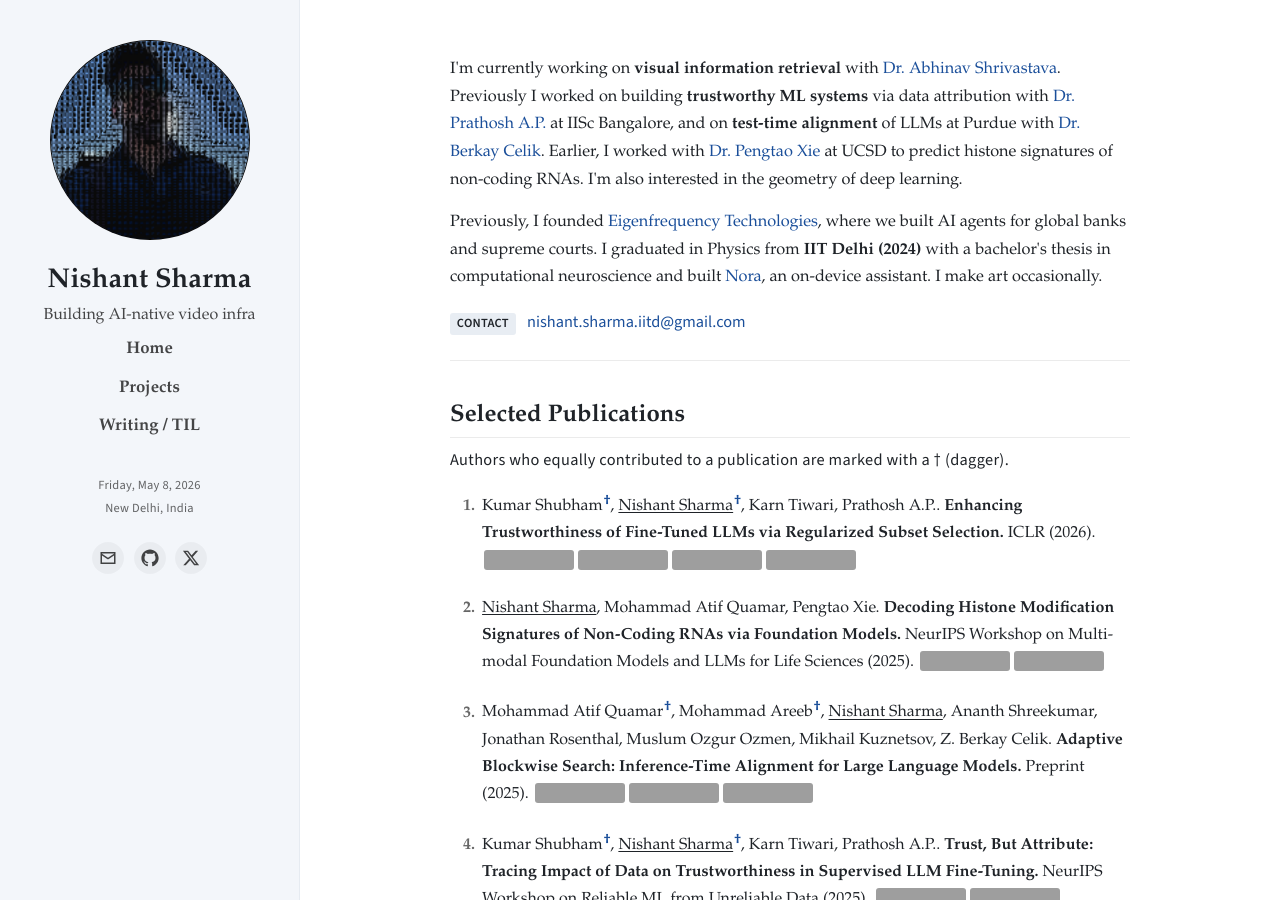
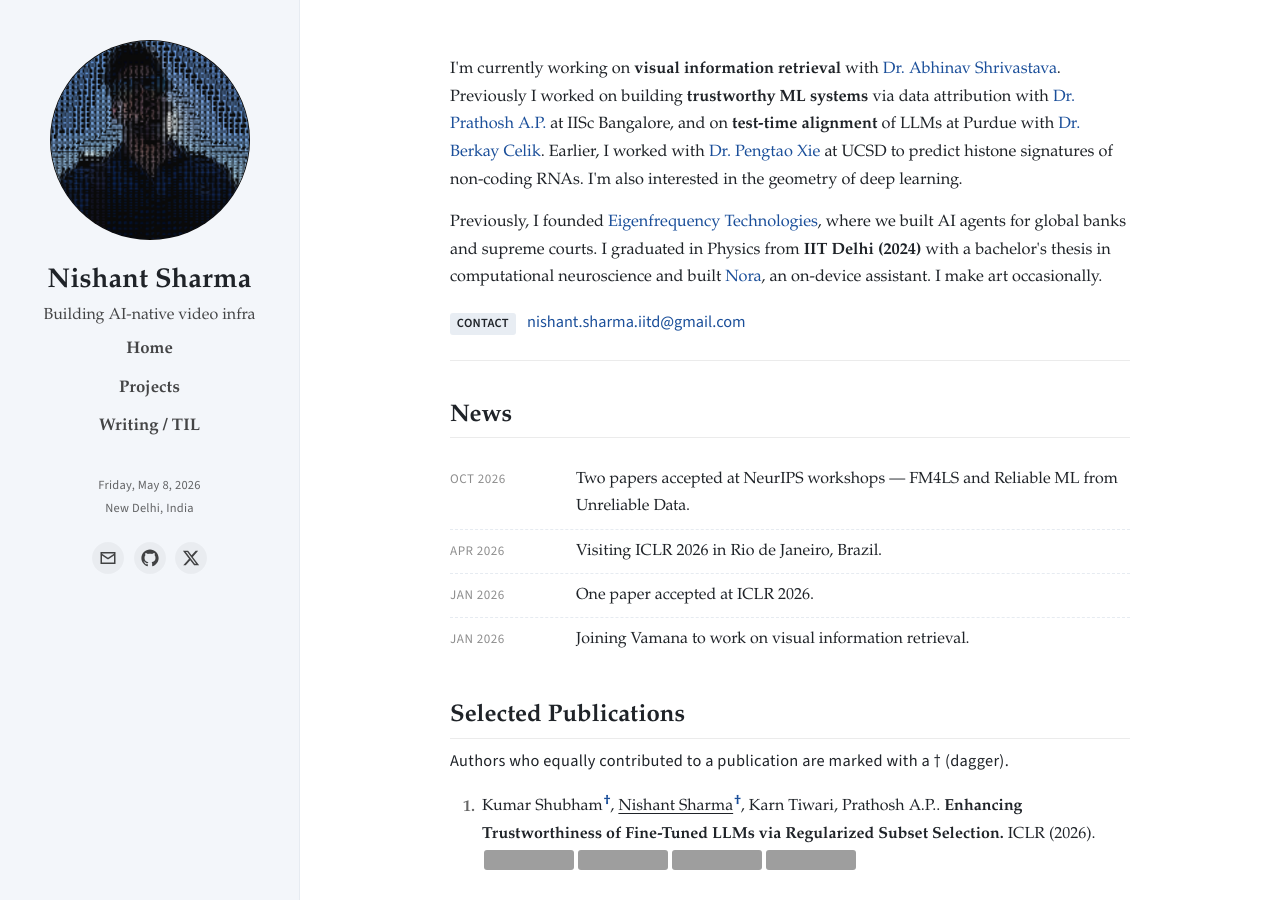
Before and after one commit to sevendaystoglory/sevendaystoglory.github.io, a Jekyll site: the page built from index.md, in a window 1280 px wide and 900 px high, cut to the strip 0-900 px from the top of the window. Built offline with Jekyll 4.4.1, drawn with Linux system fonts in a browser that asks for light colours; grey boxes are pictures that could not be loaded.

Commit message:
feat: add a News section between intro and Publications
Source the entries from _data/news.yml so they can be edited without
touching the layout. Reuses the existing .news-list / .news-item
typography from the Writing/TIL block. Items can optionally carry a
url: field to render as a link.

Initial entries (newest first): NeurIPS workshop acceptances, ICLR
visit, ICLR acceptance, joining Vamana for visual information retrieval.

```diff
--- /dev/null
+++ b/_data/news.yml
@@ -0,0 +1,12 @@
+# Newest first.
+- date: "Oct 2026"
+  text: "Two papers accepted at NeurIPS workshops — FM4LS and Reliable ML from Unreliable Data."
+
+- date: "Apr 2026"
+  text: "Visiting ICLR 2026 in Rio de Janeiro, Brazil."
+
+- date: "Jan 2026"
+  text: "One paper accepted at ICLR 2026."
+
+- date: "Jan 2026"
+  text: "Joining Vamana to work on visual information retrieval."
--- /dev/null
+++ b/_includes/news-list.html
@@ -0,0 +1,12 @@
+<ul class="news-list">
+  {% for item in site.data.news %}
+    <li class="news-item">
+      <span class="news-date">{{ item.date }}</span>
+      {% if item.url %}
+        <a href="{{ item.url }}" class="news-link">{{ item.text }}</a>
+      {% else %}
+        <span class="news-link news-text">{{ item.text }}</span>
+      {% endif %}
+    </li>
+  {% endfor %}
+</ul>
--- a/index.md
+++ b/index.md
@@ -33,6 +33,11 @@ title: Home
 </section>
 
 <section class="section">
+  <h2 class="section-title">News</h2>
+  {% include news-list.html %}
+</section>
+
+<section class="section">
   <h2 class="section-title">Selected Publications</h2>
   <p class="section-note">Authors who equally contributed to a publication are marked with a † (dagger).</p>
   {% include publications-list.html %}
```
